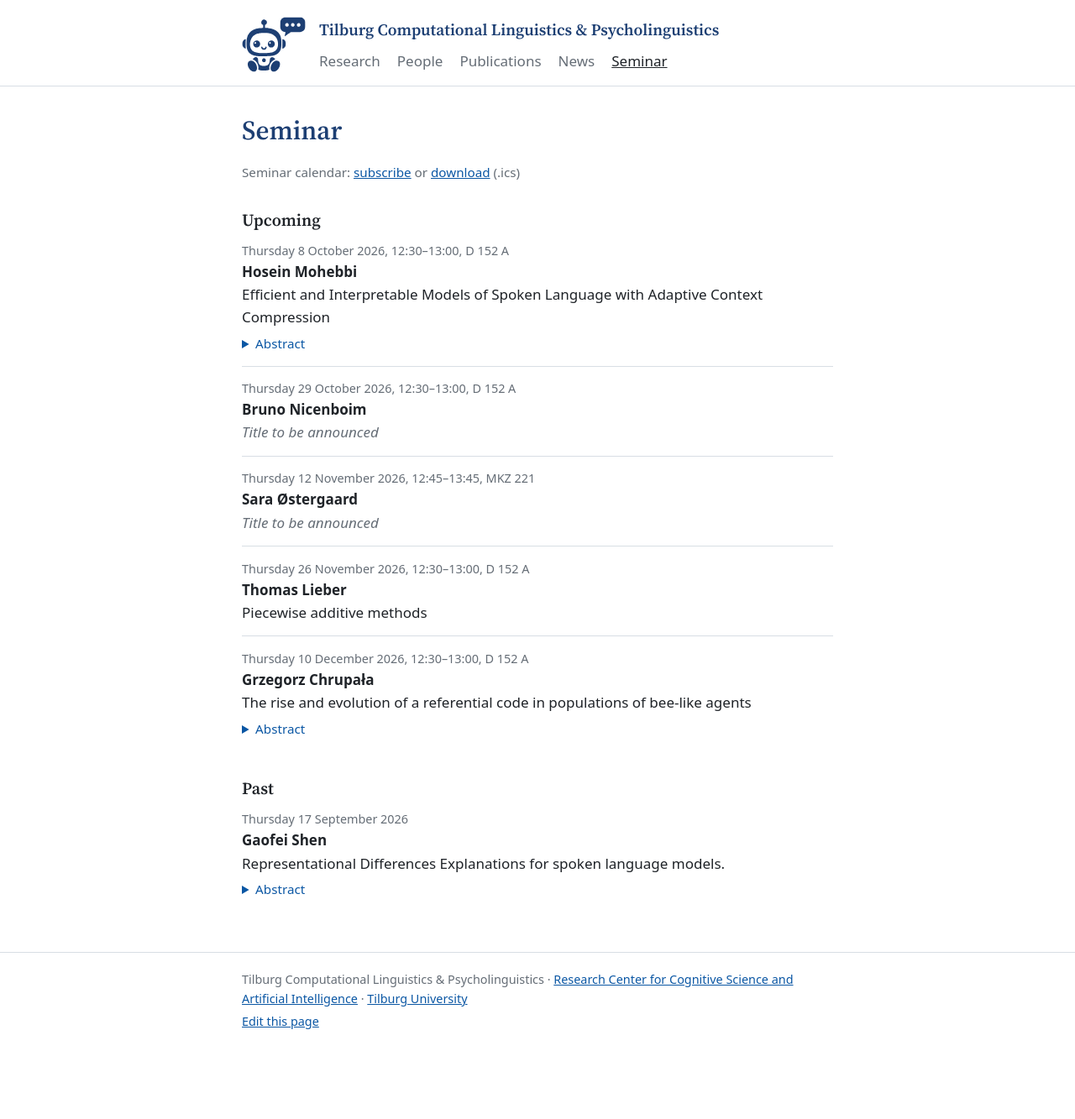
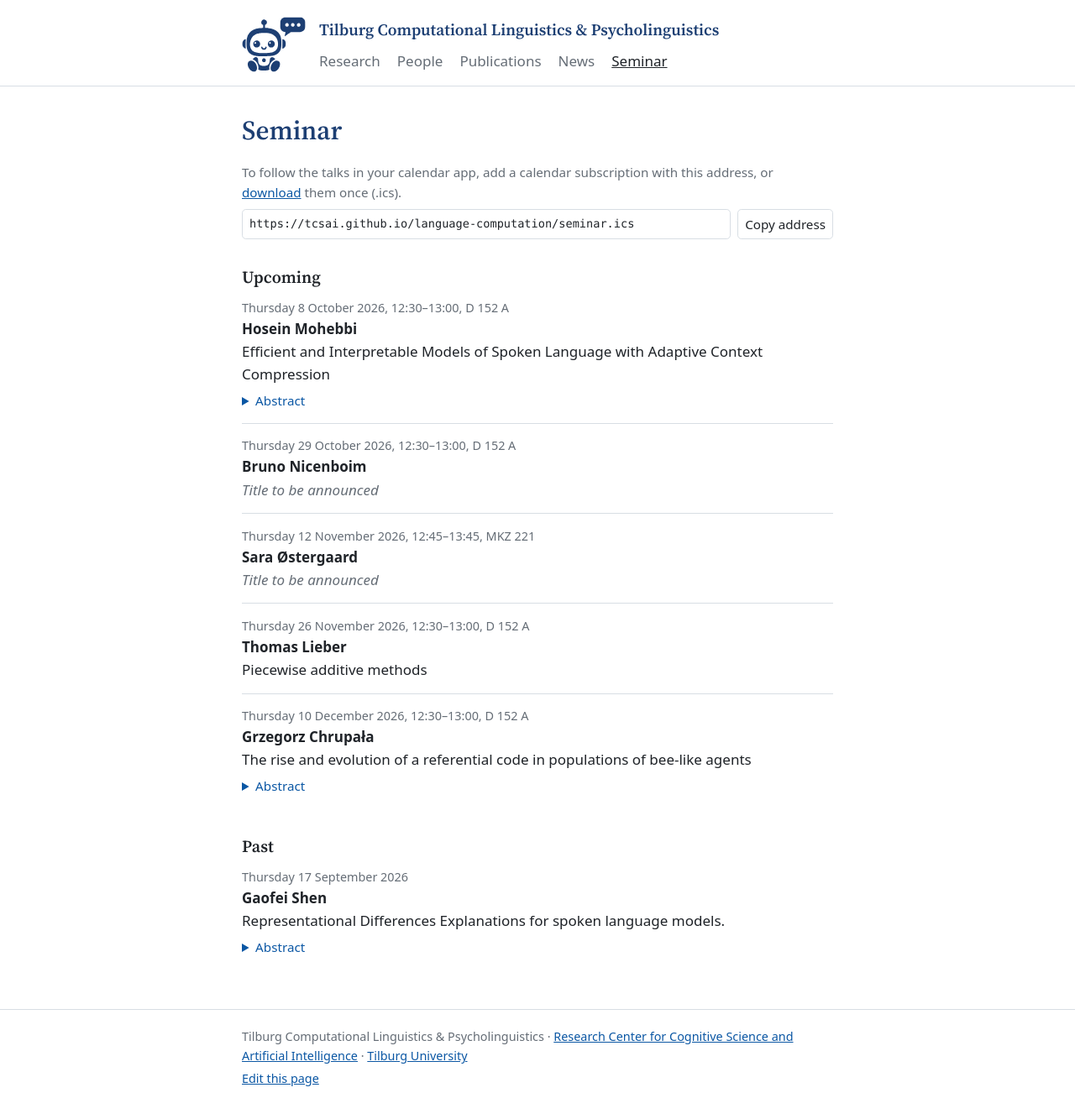
Before and after one commit to tcsai/language-computation, a Jekyll site: the page built from seminar.md, in a window 1280 px wide. Shown: the whole page at 84% size. Built offline with Jekyll 4.4.1, drawn with Linux system fonts in a browser that asks for light colours; our own code applies the rules of GitHub Pages for plain Markdown files; before the commit the page ends 1264 px from its top, so only the background shows below that.

Commit message:
Replace the webcal link with a copyable calendar address
The address sits in a read-only field that selects itself on focus, with
a button that copies it. The button only appears when the browser can
copy, so the address can always be copied by hand.

Co-Authored-By: Claude Opus 5.5 <noreply@anthropic.com>
Claude-Session: https://claude.ai/code/session_018siYZCWSnh7RRtWyJ3VbeZ

```diff
--- a/_includes/seminar.html
+++ b/_includes/seminar.html
@@ -1,5 +1,9 @@
 {%- capture schedule %}{% include_relative schedule.md %}{% endcapture -%}
-<p class="talks-calendar">Seminar calendar: <a href="{{ site.url | replace: 'https://', 'webcal://' }}{{ site.baseurl }}/seminar.ics">subscribe</a> or <a href="{{ '/seminar.ics' | relative_url }}" download>download</a> (.ics)</p>
+{%- capture calendar_url %}{{ site.url }}{{ site.baseurl }}/seminar.ics{% endcapture %}
+<div class="talks-calendar">
+  <p>To follow the talks in your calendar app, add a calendar subscription with this address, or <a href="{{ '/seminar.ics' | relative_url }}" download>download</a> them once (.ics).</p>
+  <p><input class="calendar-url" type="text" value="{{ calendar_url }}" readonly aria-label="Calendar address"> <button type="button" class="calendar-copy" hidden>Copy address</button></p>
+</div>
 <div id="seminar-talks" data-schedule="{{ schedule | jsonify | escape }}"></div>
 <noscript><p>Turn on JavaScript to see the talks, or read the <a href="{{ site.github_repo }}/blob/main/schedule.md">schedule</a>.</p></noscript>
 <script src="{{ '/assets/js/seminar.js' | relative_url }}?v={{ site.time | date: '%s' }}" defer></script>
--- a/assets/css/style.css
+++ b/assets/css/style.css
@@ -197,7 +197,13 @@ main li + li { margin-top: 0.5rem; }
 .talk details { margin-top: 0.35rem; font-size: 0.95rem; }
 .talk summary { color: var(--link); cursor: pointer; }
 .talk details p { margin-top: 0.5rem; }
-.talks-calendar { margin: 0 0 1.25rem; color: var(--muted); font-size: 0.95rem; }
+.talks-calendar { margin: 0 0 1.5rem; color: var(--muted); font-size: 0.95rem; }
+.talks-calendar p { margin: 0 0 0.5rem; }
+.talks-calendar p:last-child { display: flex; gap: 0.5rem; margin: 0; }
+.calendar-url, .calendar-copy { font: inherit; color: var(--text); background: var(--bg); border: 1px solid var(--border); border-radius: 0.3rem; padding: 0.3rem 0.5rem; }
+.calendar-url { flex: 1; min-width: 0; font-family: ui-monospace, SFMono-Regular, Menlo, Consolas, monospace; font-size: 0.85rem; }
+.calendar-copy { flex: none; cursor: pointer; }
+.calendar-copy:hover { background: var(--hover); }
 
 /* Footer */
 .site-footer {
--- a/assets/js/seminar.js
+++ b/assets/js/seminar.js
@@ -2,6 +2,20 @@
 // past talks (most recent first). A talk counts as upcoming until the end of
 // its day, judged by the visitor's clock.
 (function () {
+  // Button that copies the calendar address; without JavaScript it stays
+  // hidden and the address can be copied from the field by hand.
+  var url = document.querySelector(".calendar-url"), copy = document.querySelector(".calendar-copy");
+  if (url) url.addEventListener("focus", function () { url.select(); });
+  if (url && copy && navigator.clipboard) {
+    copy.hidden = false;
+    copy.addEventListener("click", function () {
+      navigator.clipboard.writeText(url.value).then(function () {
+        copy.textContent = "Copied";
+        setTimeout(function () { copy.textContent = "Copy address"; }, 2000);
+      }, function () { url.focus(); url.select(); });
+    });
+  }
+
   var box = document.getElementById("seminar-talks");
   if (!box) return;
 
```
